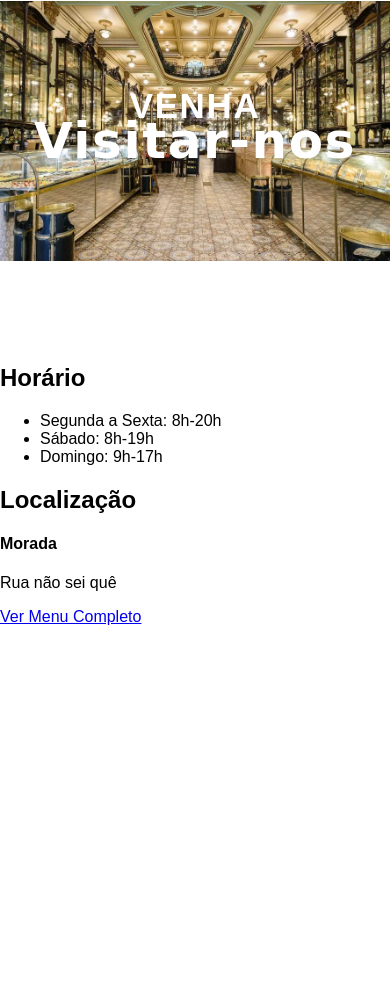
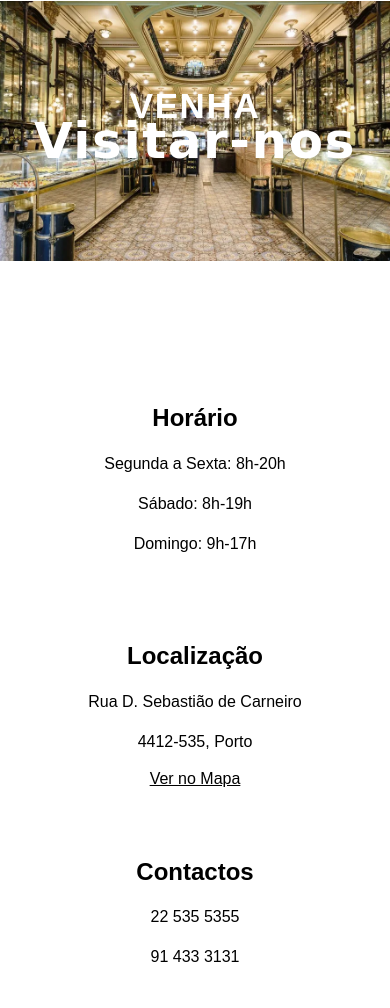
Before and after one commit to daniel41silva05/BakeryModel, a plain HTML site: page index.html in a window 390 px wide. Shown: the part 2720-3728 px from the top of the page. Before the commit the page ends 3346 px from the top, so only its background shows below. Drawn offline with Linux system fonts and the light colour scheme.

Commit message:
style information section

```diff
--- a/index.html
+++ b/index.html
@@ -84,18 +84,24 @@
     </section>
 
     <section id="informacoes">
-        <h2 id="horario">Horário</h2>
-        <ul id="dias-da-semana">
-            <li>Segunda a Sexta: 8h-20h</li>
-            <li>Sábado: 8h-19h</li>
-            <li>Domingo: 9h-17h</li>
-        </ul>
-        <h2 id="localizacao">Localização</h2>
-        <h4>Morada</h4>
-        <p>
-            Rua não sei quê
-        </p>
-        <a href="about.html" rel="next" target = "_self">Ver Menu Completo</a>
+        <div class="horario">
+            <h2>Horário</h2>
+            <p>Segunda a Sexta: 8h-20h</p>
+            <p>Sábado: 8h-19h</p>
+            <p>Domingo: 9h-17h</p>
+        </div>
+        <div class="localizacao">
+            <h2>Localização</h2>
+            <p>Rua D. Sebastião de Carneiro</p>
+            <p>4412-535, Porto</p>
+            <a href="https://www.google.com/maps/place/Porto/@41.1622894,-8.7043561,12z/data=!3m1!4b1!4m6!3m5!1s0xd2465abc4e153c1:0xa648d95640b114bc!8m2!3d41.1579438!4d-8.6291053!16zL20vMHBtbjc?entry=ttu"
+            rel="external" target = "_blank">Ver no Mapa</a>
+        </div>
+        <div class="contactos">
+            <h2>Contactos</h2>
+            <p>22 535 5355 </p>
+            <p>91 433 3131</p>
+        </div>
     </section>
 
     <footer>
--- a/style.css
+++ b/style.css
@@ -208,21 +208,21 @@ header {
 
 @media (max-width: 768px) {
     .flex-container {
-        flex-direction: column; /* Mudar para coluna quando a largura for menor que 768px */
+        flex-direction: column;
     }
 
     #image-group {
-        width: 100%; /* Ocupar a largura total */
+        width: 100%;
         order: 2;
     }
 
     #image-group img {
-        width: calc(50% - 0.5rem); /* Ajustar tamanho das imagens para ocupar 25% com espaço */
-        margin-bottom: 1rem; /* Espaçamento entre imagens */
+        width: calc(50% - 0.5rem);
+        margin-bottom: 1rem;
     }
 
     .text-container {
-        max-width: 100%; /* Ocupar a largura total */
+        max-width: 100%;
     }
 }
 
@@ -238,3 +238,52 @@ header {
     margin-top: 4rem;
     margin-bottom: 4rem;
 }
+
+/* VISITE NOS */
+
+#visitenos {
+    background: url("images/confeitaria.webp") center no-repeat;
+    background-size: 100% auto;
+    min-height: 40vh;
+    display: flex;
+    align-items: center;
+    justify-content: center;
+    margin-top: 4rem;
+    margin-bottom: 4rem;
+}
+
+
+/* INFORMACOES */
+
+#informacoes {
+    display: flex;
+    flex-wrap: wrap;
+    justify-content: space-between;
+}
+
+.horario, .localizacao, .contactos {
+    flex: 1 1 200px;
+    margin-bottom: 20px;
+    padding: 20px;
+    text-align: center;
+}
+
+.localizacao a {
+    color: black;
+}
+
+.horario p, .localizacao p, .contactos p {
+    line-height: 1.5;
+    white-space: nowrap;
+}
+
+@media (max-width: 768px) {
+    #informacoes {
+        flex-direction: column;
+    }
+
+    .horario, .localizacao, .contactos {
+        flex: 1 1 auto;
+        margin-bottom: 10px;
+    }
+}
```
